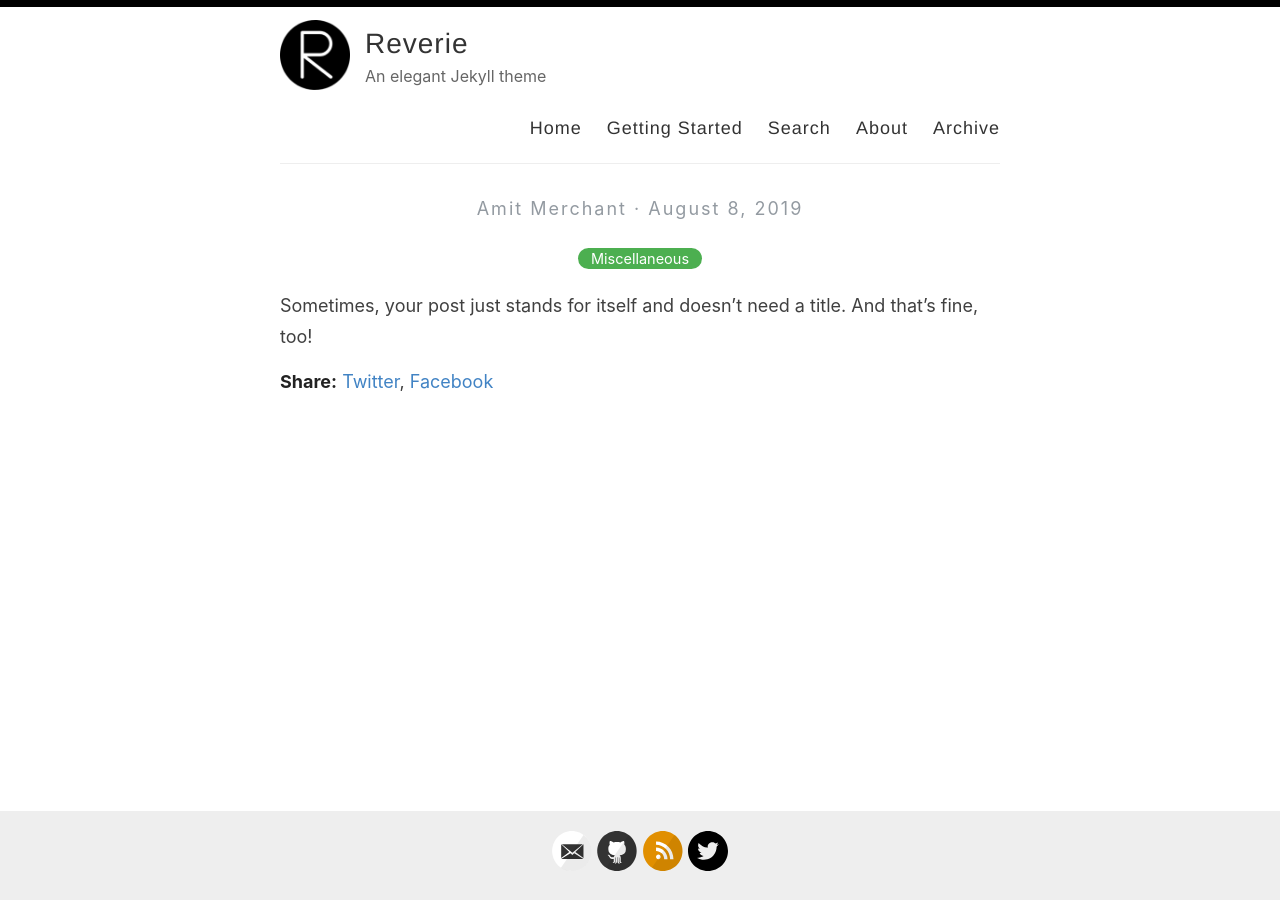
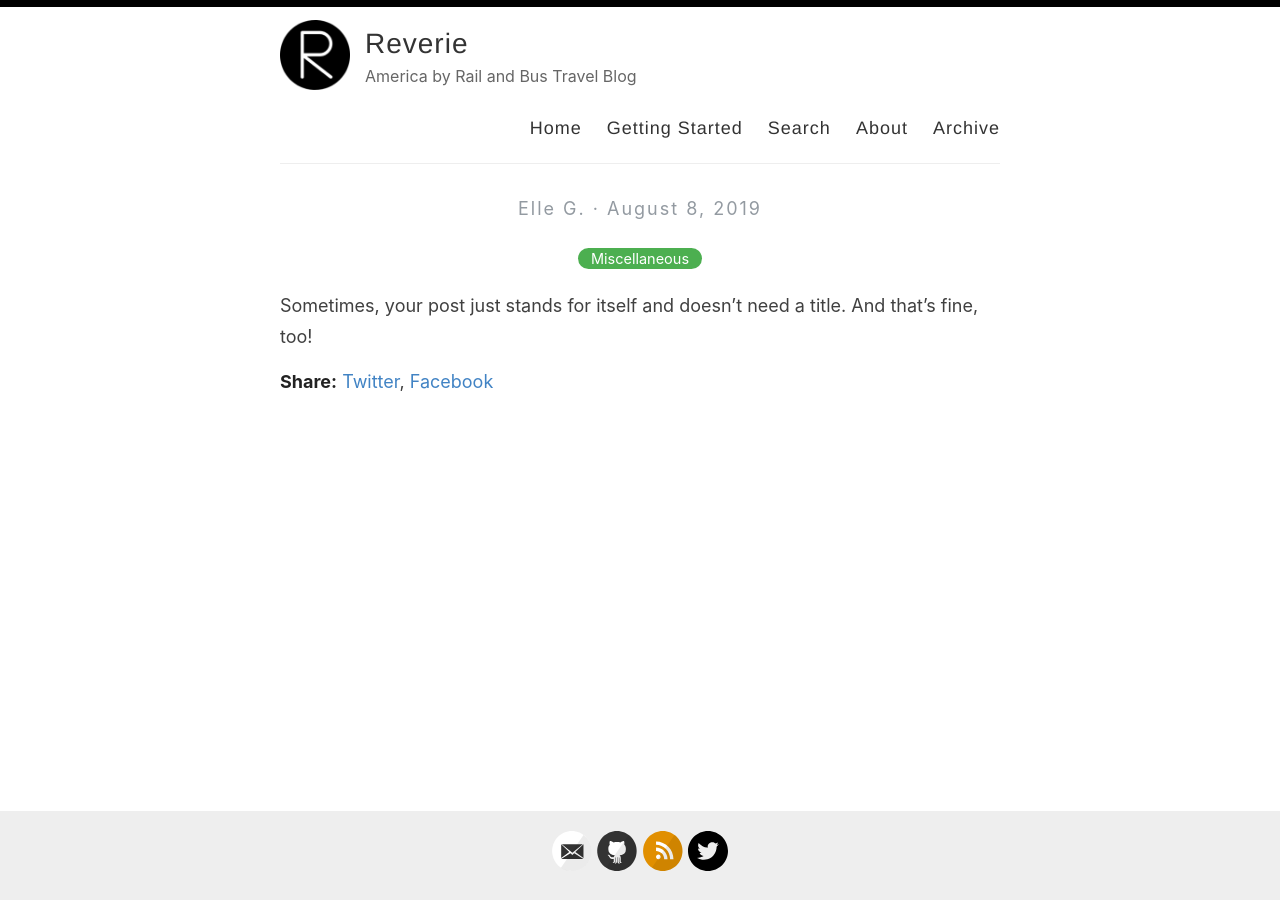
Before and after one commit to Coolweb2go/reveriedemo, a Jekyll site: the page built from _posts/2019-08-08-no-title-posts.md, in a window 1280 px wide. Built offline with Jekyll 4.4.1, drawn with Linux system fonts in a browser that asks for light colours.

Commit message:
update america by rail yml

```diff
--- a/_config.yml
+++ b/_config.yml
@@ -6,10 +6,10 @@
 name: Reverie
 
 # Name of the author
-author: Amit Merchant
+author: Elle G.
 
 # Short bio or description (displayed in the header)
-description: An elegant Jekyll theme
+description: America by Rail and Bus Travel Blog
 
 # URL of your avatar or profile pic (you could use your GitHub profile pic)
 avatar: /images/reverie.png
@@ -21,7 +21,7 @@ avatar: /images/reverie.png
 # Includes an icon in the footer for each username you enter
 footer-links:
   dribbble:
-  email: amit.d.merchant@gmail.com
+  email: photosafari@inbox.com
   facebook:
   flickr:
   github: amitmerchant1990/reverie
@@ -48,8 +48,8 @@ google_analytics: UA-43339302-11
 
 # Your website URL (e.g. http://amitmerchant1990.github.io or http://www.amitmerchant.com)
 # Used for Sitemap.xml and your RSS feed
-url: http://www.amitmerchant.com/reverie
-enforce_ssl: https://www.amitmerchant.com/reverie
+url: http://www.americabyrailandbus.com
+enforce_ssl: https://www.americabyrailandbus.com/
 
 # If you're hosting your site at a Project repository on GitHub pages
 # (http://yourusername.github.io/repository-name)
```
